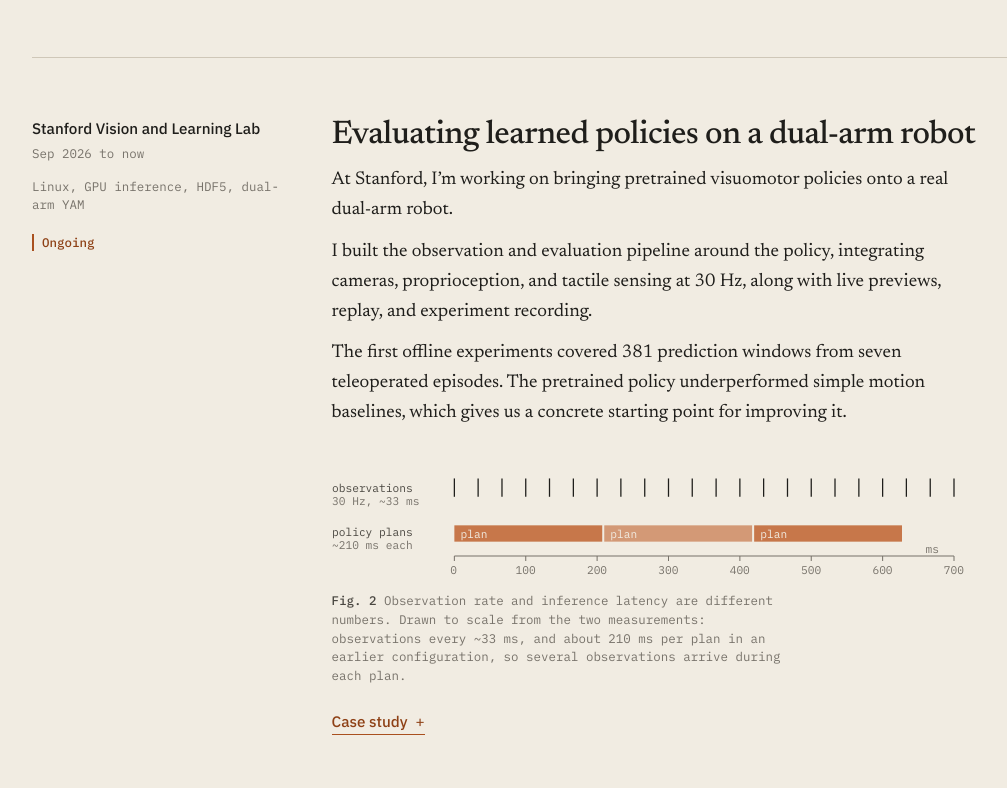
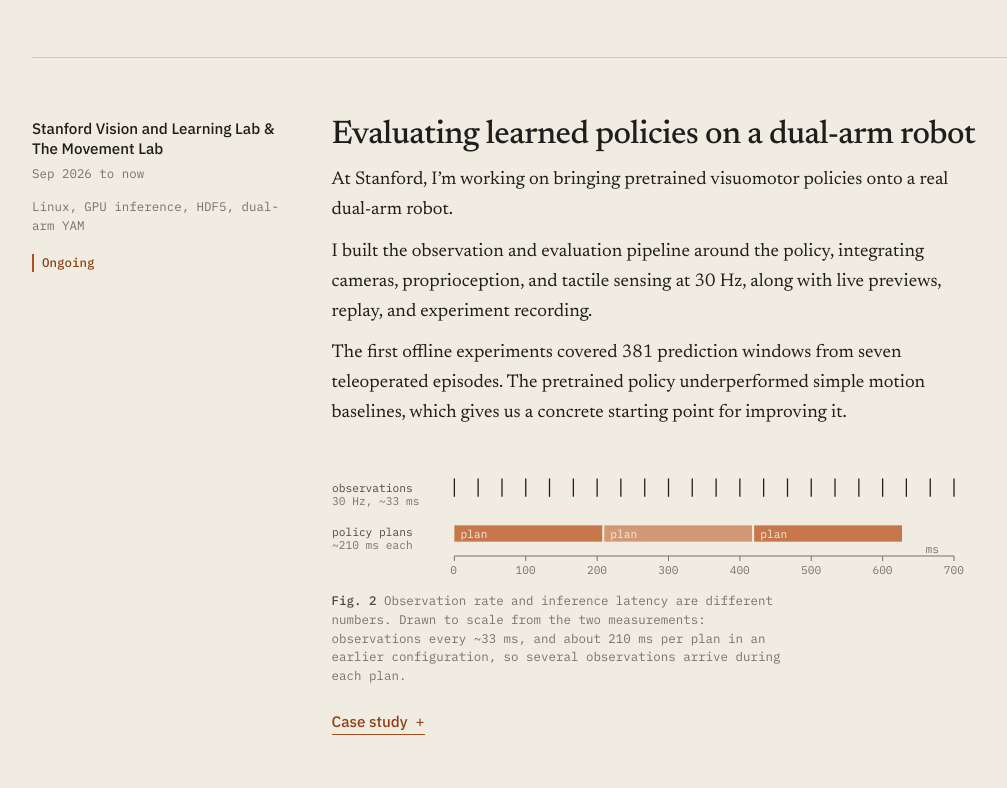
Before and after one commit to kuzeykantarcioglu/kuzeykantarcioglu.github.io, a plain HTML site: page index.html in a window 1280 px wide. Shown: the part 1972-2760 px from the top of the page, without its empty margins (36-1043 px from the left). Drawn offline with Linux system fonts and the light colour scheme.

Commit message:
Update index.html

```diff
--- a/index.html
+++ b/index.html
@@ -374,7 +374,7 @@ footer .frame{display:flex;justify-content:space-between;gap:1rem;flex-wrap:wrap
 
     <article class="case nb" id="robot-learning" aria-labelledby="c1">
       <div class="margin">
-        <span class="meta-org">Stanford Vision and Learning Lab</span>
+        <span class="meta-org">Stanford Vision and Learning Lab &amp; The Movement Lab</span>
         <span class="anno">Sep 2026 to now</span>
         <span class="anno">Linux, GPU inference, HDF5, dual-arm YAM</span>
         <span class="status">Ongoing</span>
@@ -675,7 +675,7 @@ footer .frame{display:flex;justify-content:space-between;gap:1rem;flex-wrap:wrap
       <div class="margin"></div>
       <div class="main">
         <ol class="cv" reversed>
-          <li><span class="yr">2026 to now</span><div><span class="role">Undergraduate Researcher</span> <span class="org">Stanford Vision and Learning Lab, Stanford AI Lab</span></div><p>Inference, evaluation and safety infrastructure for pretrained policies on dual-arm YAM robots. <a href="#robot-learning">Case study</a></p></li>
+          <li><span class="yr">2026 to now</span><div><span class="role">Undergraduate Researcher</span> <span class="org">Stanford Vision and Learning Lab &amp; The Movement Lab, Stanford AI Lab</span></div><p>Inference, evaluation and safety infrastructure for pretrained policies on dual-arm YAM robots. <a href="#robot-learning">Case study</a></p></li>
           <li><span class="yr">2026</span><div><span class="role">Hardware Technology Intern</span> <span class="org">Apple</span></div><p>NP-hardness proof, set-packing formulation, admissible-bound optimality certificates and constraint verification in a Python prototype; findings informed firmware design. Control-plane firmware in C/C++. <a href="#apple">Case study</a></p></li>
           <li><span class="yr">2026</span><div><span class="role">Undergraduate Researcher</span> <span class="org">Stanford NLP Group, Stanford AI Lab</span></div><p>Syntax-aware Transformer pre-pretraining. <a href="#notebook">Research</a></p></li>
           <li><span class="yr">2025</span><div><span class="role">Software Engineer Intern</span> <span class="org">NewFrame AI</span></div><p>A five-stage, multithreaded pipeline that breaks video ads into shots and analyzes each one for a generative AI advertising agent: scene detection, multimodal analysis, quality checks and structured export. In testing it handled 2–4 shots a minute at about $0.002 a shot. I also benchmarked 10 generation models and fine-tuned LoRA adapters across five categories.</p></li>
```
